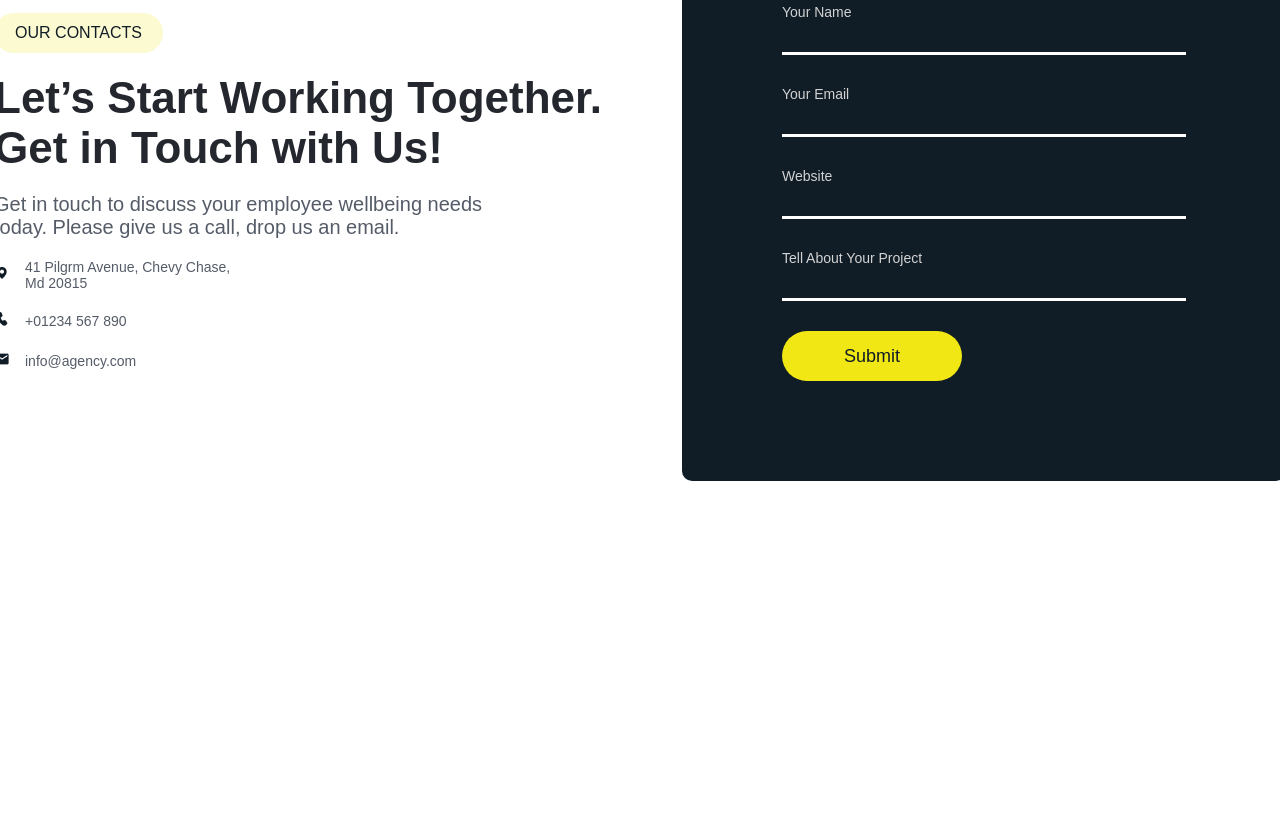
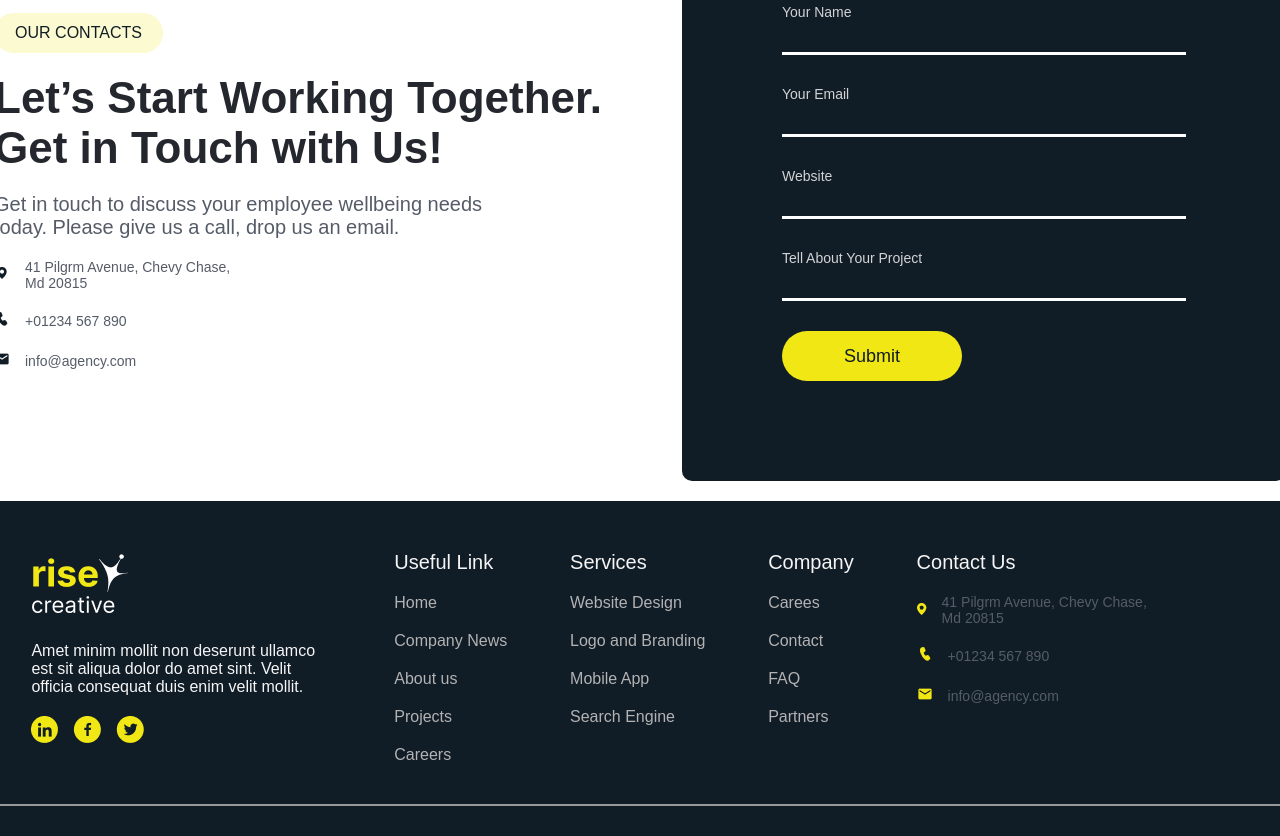
Before and after one commit to sodatovruslan/RiseCreative, a plain HTML site: page index.html in a window 1280 px wide. Shown: the part 5397-6233 px from the top of the page. Before the commit the page ends 5878 px from the top, so only its background shows below. Drawn offline with Linux system fonts and the light colour scheme.

Commit message:
create footer and finish

```diff
--- a/index.html
+++ b/index.html
@@ -327,5 +327,78 @@ Resources</p>
 		</section>
 
 	</main>
+	<footer class='footer'>
+		<div class='FoooterSon'>
+<div class='FoooterChild'>
+	<div>
+	<img src="./logo 1.png" alt="">
+	</div>
+	<p class='pAmett'>Amet minim mollit non deserunt ullamco est sit aliqua dolor do amet sint. Velit officia consequat duis enim velit mollit.</p>
+	<div>
+	<img src="./Frame 38594.png" alt="">
+	</div>
+</div>
+<div class='FoooterChild'>
+	<p class='pUseful'>Useful Link</p>
+	<p class='pHOME'>Home</p>
+	<p class='pHOME'>Company News</p>
+	<p class='pHOME'>About us</p>
+	<p class='pHOME'>Projects</p>
+	<p class='pHOME'>Careers</p>
+</div>
+<div class='FoooterChild'>
+	<p class='pUseful'>Services</p>
+	<p class='pHOME'>Website Design
+</p>
+	<p class='pHOME'>Logo and Branding
+</p>
+	<p class='pHOME'>Mobile App </p>
+	<p class='pHOME'>Search Engine</p>
+
+</div>
+<div class='FoooterChild'>
+	<p class='pUseful'>Company</p>
+	<p class='pHOME'>Carees
+</p>
+	<p class='pHOME'>Contact
+</p>
+	<p class='pHOME'>FAQ</p>
+	<p class='pHOME'>Partners</p>
+
+</div>
+<div class='FoooterChild'>
+	<p class='pUseful'>Contact Us</p>
+	<div class='SeconFleex'>
+						<div>
+							<img src="Vector (4).png" alt="">
+						</div>
+						<div>
+
+							<p class='pSuch ch'>41 Pilgrm Avenue, Chevy Chase, Md 20815</p>
+						</div>
+			 		 </div>
+					 <div class='SeconFleex'>
+						<div>
+							<img src="Frame 183 (1).png" alt="">
+						</div>
+						<div>
+
+							<p class='pSuch'>+01234 567 890</p>
+						</div>
+					</div>
+					<div class='SeconFleex'>
+						<div>
+							<img src="ic_baseline-email (2).png" alt="">
+						</div>
+						<div>
+
+							<p class='pSuch'>info@agency.com</p>
+						</div>
+					</div>
+
+</div>
+		</div>
+		<hr class='hrfooter'>
+	</footer>
 </body>
 </html>
--- a/style.css
+++ b/style.css
@@ -414,3 +414,39 @@ gap: 15px;
 	background-color:#F0E714 ;
 	border: none;
 }
+.footer{
+	background-color:#101C26 ;
+	padding-bottom: 30px;
+}
+.pAmett{
+	font-size:16px ;
+	font-weight: 400;
+	color: #F5F5F5;
+	width: 300px;
+}
+.FoooterChild{
+	display: flex;
+	flex-direction: column;
+	gap: 20px;
+}
+.pUseful{
+	font-size: 20px;
+	font-weight: 500;
+	color: #F5F5F5;
+}
+.pHOME{
+	font-size: 16px;
+	font-weight: 500;
+	color: #B3B3B3;
+}
+.FoooterSon{
+	display: flex;
+	justify-content: space-around;
+
+	margin-top: 20px;
+	padding-top: 50px;
+}
+.hrfooter{
+	margin-top: 40px;
+	border: 1px solid #989898;
+}
```
Also changed, not shown: Frame 183 (1).png (added), Frame 38594.png (added), Vector (4).png (added), ic_baseline-email (2).png (added).
